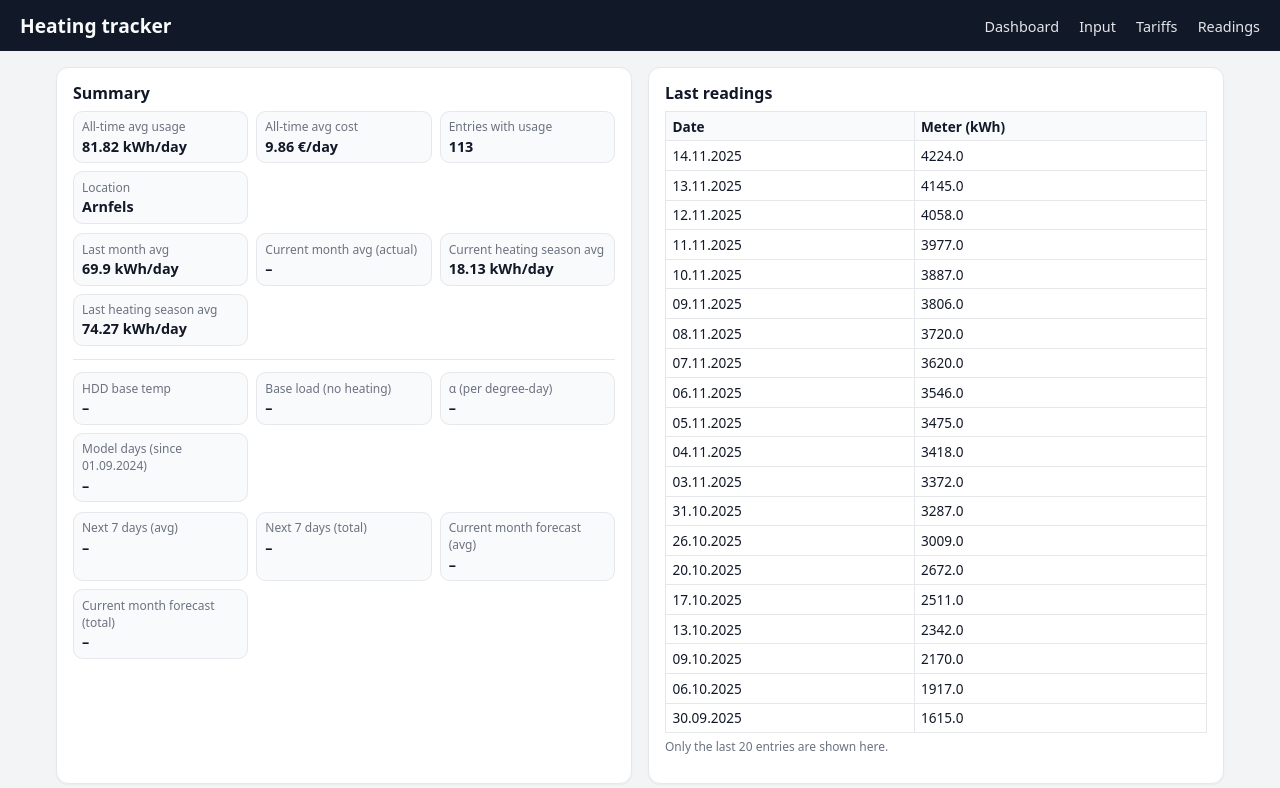
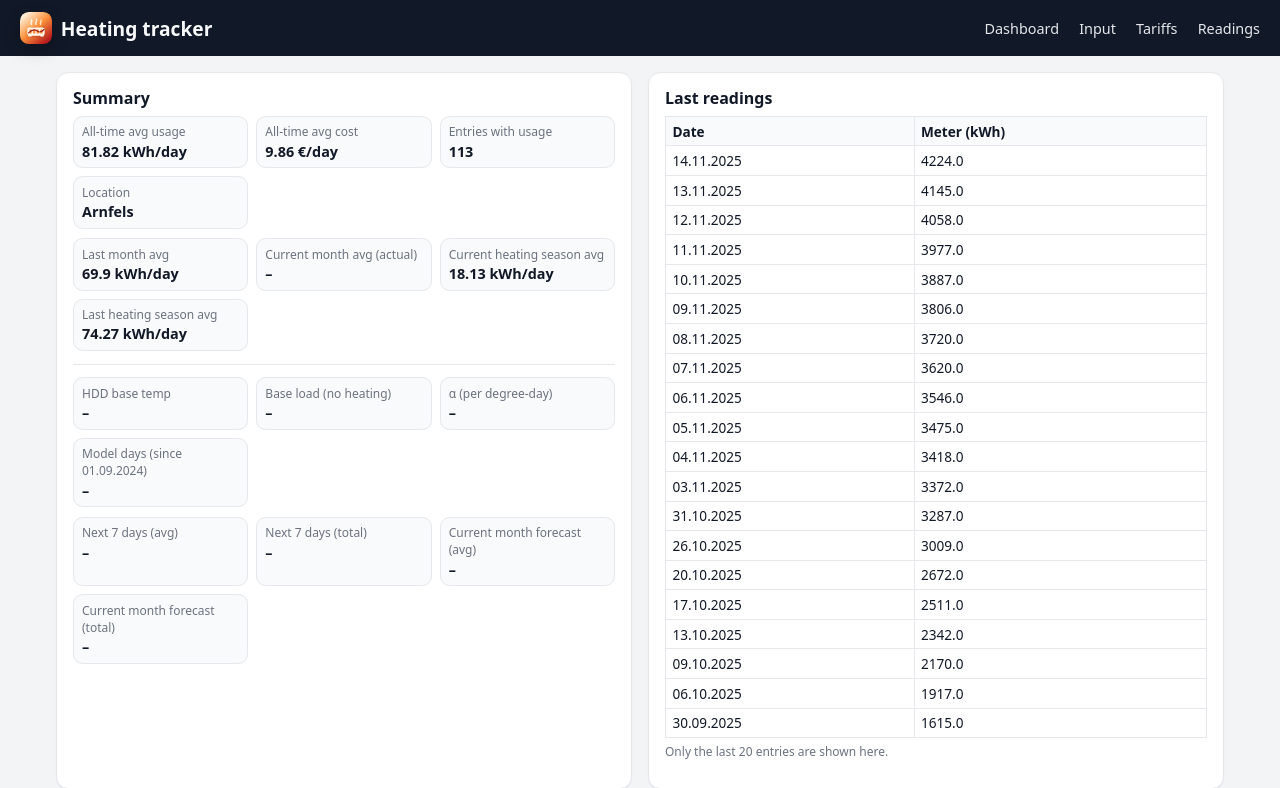
Before and after one commit to AndreasDeCrinis/heating-tracker, a Flask app: page / in a window 1280 px wide. Shown: the top 788 px of the page. Run offline with Flask 3, Linux system fonts and the light colour scheme; data that the repository does not hold is empty.

Commit message:
feat: add logo

```diff
--- a/templates/base.html
+++ b/templates/base.html
@@ -4,6 +4,14 @@
   <meta charset="utf-8">
   <title>Heating tracker</title>
   <meta name="viewport" content="width=device-width, initial-scale=1">
+  <meta name="theme-color" content="#b91c1c">
+  <meta name="apple-mobile-web-app-title" content="Heating">
+  <meta name="apple-mobile-web-app-capable" content="yes">
+  <meta name="apple-mobile-web-app-status-bar-style" content="default">
+  <meta name="mobile-web-app-capable" content="yes">
+  <link rel="icon" type="image/svg+xml" href="{{ url_for('static', filename='logo.svg') }}">
+  <link rel="apple-touch-icon" sizes="180x180" href="{{ url_for('static', filename='apple-touch-icon.png') }}">
+  <link rel="manifest" href="{{ url_for('static', filename='site.webmanifest') }}">
 
   <!-- Simple styling -->
   <style>
@@ -38,6 +46,17 @@
       margin: 0;
       font-size: 1.2rem;
       font-weight: 600;
+      display: flex;
+      align-items: center;
+      gap: 0.55rem;
+    }
+
+    .app-logo {
+      width: 2rem;
+      height: 2rem;
+      border-radius: 0.55rem;
+      box-shadow: 0 6px 16px rgba(0, 0, 0, 0.22);
+      flex: 0 0 auto;
     }
 
     nav a {
@@ -197,7 +216,10 @@
 </head>
 <body>
 <header>
-  <h1>Heating tracker</h1>
+  <h1>
+    <img class="app-logo" src="{{ url_for('static', filename='logo.svg') }}" alt="" aria-hidden="true">
+    <span>Heating tracker</span>
+  </h1>
   <nav>
     <a href="{{ url_for('index') }}">Dashboard</a>
     <a href="{{ url_for('input_view') }}">Input</a>
```
Also changed, not shown: static/apple-touch-icon.png (added), static/icon-192.png (added), static/icon-512.png (added), static/logo.svg (added), static/site.webmanifest (added).
